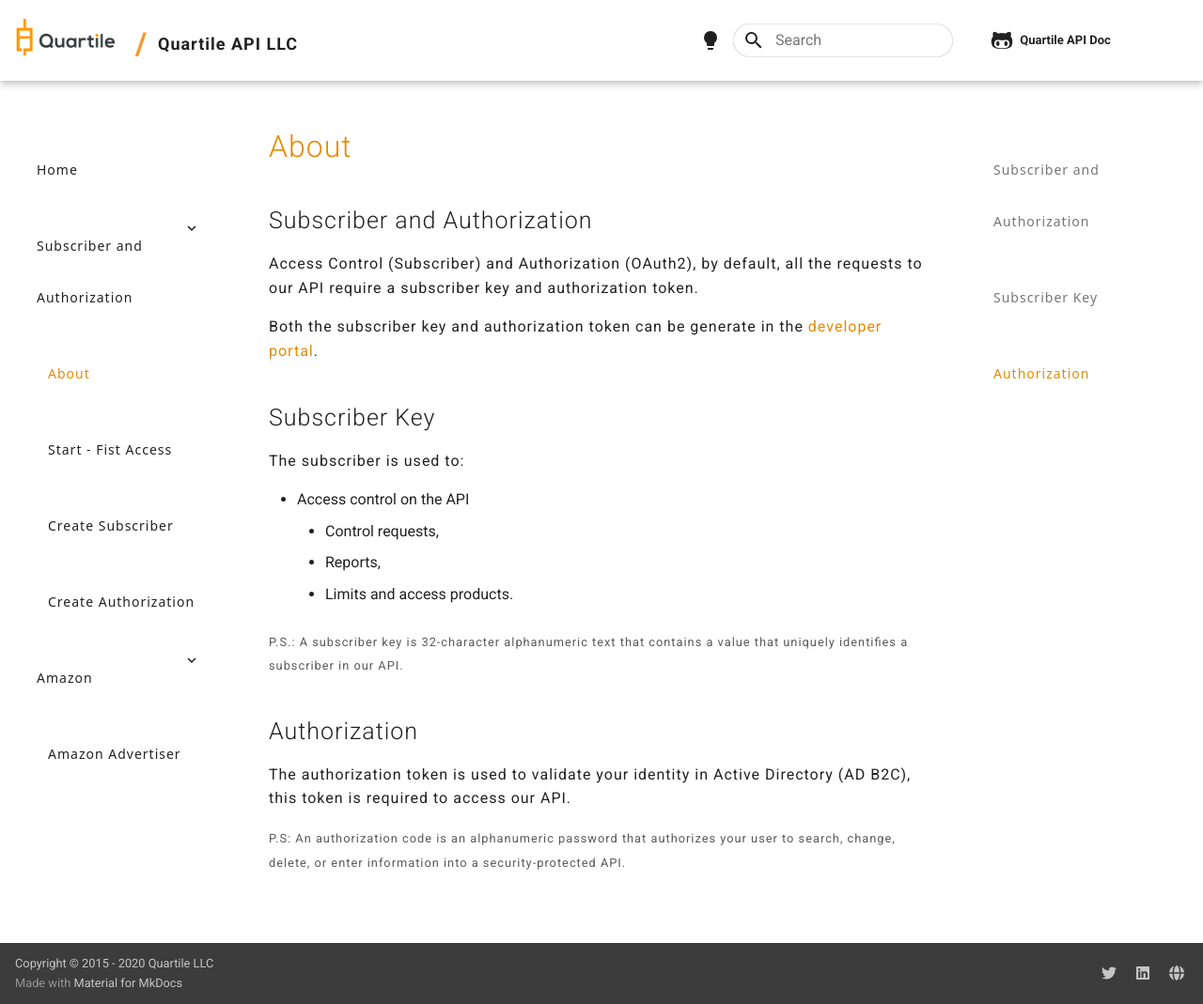
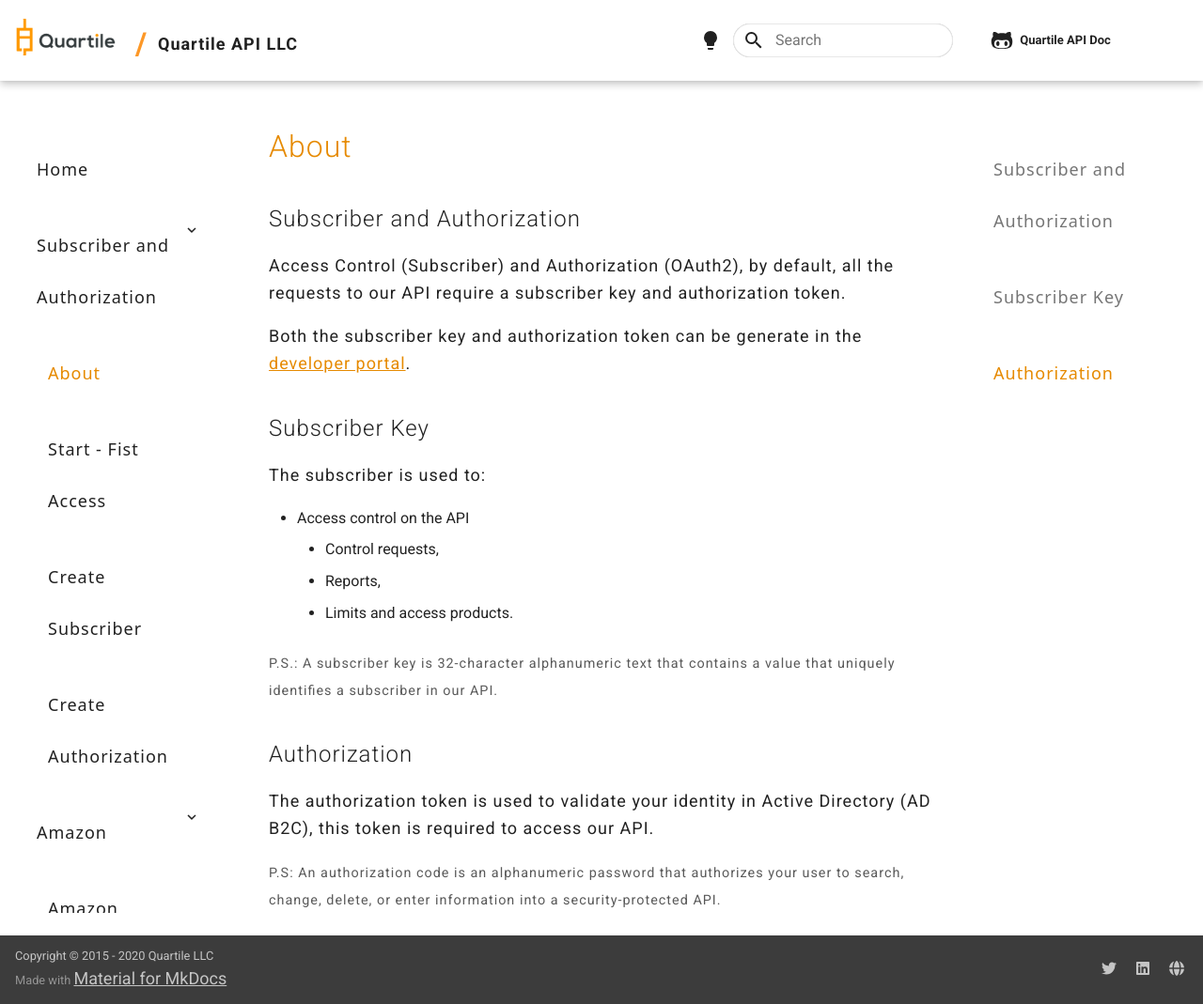
Before and after one commit to carlos-rian-quartile/quartile-api-documentation, an MkDocs documentation site: the page built from docs/auth-index.md, in a window 1280 px wide and 1069 px high. Shown: the whole window at 94% size. Built offline with MkDocs 1.6.1 and Material for MkDocs 9.7.7, drawn with Linux system fonts in a browser that asks for light colours; comment, search, counter and statistics services are not loaded.

Commit message:
Deploy using CI - Build: 2010

```diff
--- a/docs/css/extras.css
+++ b/docs/css/extras.css
@@ -3,6 +3,10 @@
 p, h1, h2, h3, h4, h5, h6, span {
     letter-spacing: 1px !important;
     /*word-break: break-all;*/
+}
+
+p, span, a {
+    font-size: 18px;
 }
 
 .md-grid {
@@ -55,11 +59,11 @@ p, h1, h2, h3, h4, h5, h6, span {
 .md-typeset .headerlink:focus, .md-typeset .headerlink:hover, .md-typeset :target>.headerlink {
     color: var(--primary);
 }
-.md-nav__icon {
-
-}
 .md-nav__link:focus, .md-nav__link:hover {
     color: var(--primary);
+}
+.md-typeset a {
+    text-decoration: underline;
 }
 .md-typeset a:focus, .md-typeset a:hover {
     color: var(--primary);
@@ -70,10 +74,13 @@ p, h1, h2, h3, h4, h5, h6, span {
 }
 .md-typeset h1 {
     color: var(--md-typeset-a-color);
-    font-size: 2em;
+    font-size: 32px;
     line-height: 1.3;
     margin: 0 0 1.25em;
     text-shadow: 0ch;
+}
+.md-typeset h2 {
+    font-size: 24px;
 }
 
 .md-search__input {
```
